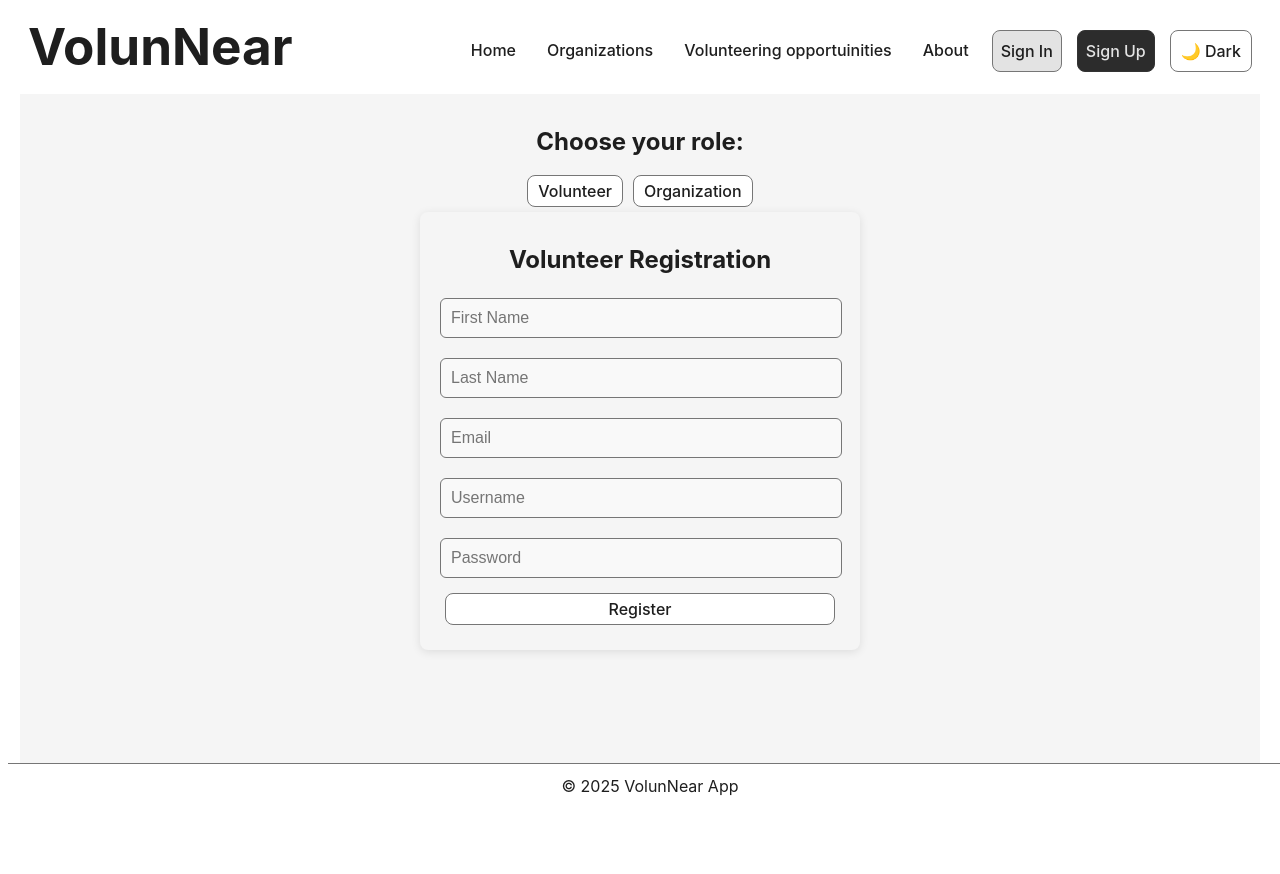
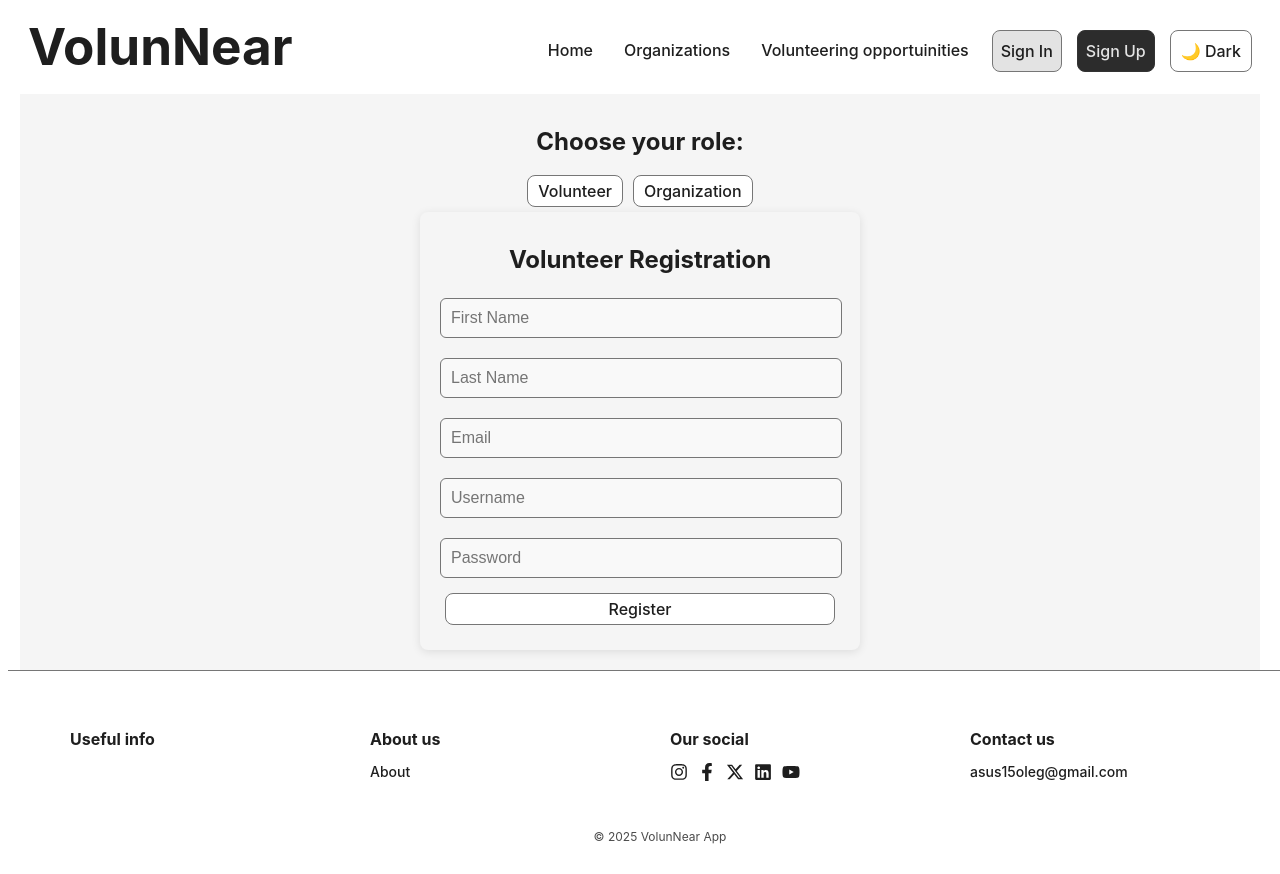
Before and after one commit to Essur/volun-near-client-side, a React (Vite) app: page /register in a window 1280 px wide. Shown: the top 874 px of the page. Before the commit the page ends 816 px from the top, so only its background shows below. Built offline with nearby package versions, Linux system fonts and the light colour scheme.

Commit message:
changed styling of footer, added style-components for it

```diff
--- a/src/components/Footer.tsx
+++ b/src/components/Footer.tsx
@@ -1,7 +1,66 @@
-import { StyledFooter } from "../styles/GlobalStyledContainers";
+import {
+  FaInstagram,
+  FaFacebookF,
+  FaLinkedin,
+  FaYoutube,
+} from "react-icons/fa";
+import { FaXTwitter } from "react-icons/fa6";
+import {
+  FooterBottom,
+  FooterColumn,
+  FooterContainer,
+  FooterLink,
+  SocialIcons,
+  StyledFooter,
+} from "../styles/StyledFooter";
 
 const Footer: React.FC = () => {
-    return <StyledFooter>© 2025 VolunNear App</StyledFooter>;
-  };
+  return (
+    <>
+      <StyledFooter>
+        <FooterContainer>
+          <FooterColumn>
+            <h3>Useful info</h3>
+          </FooterColumn>
+
+          <FooterColumn>
+            <h3>About us</h3>
+            <FooterLink to="/about">About</FooterLink>
+          </FooterColumn>
+
+          <FooterColumn>
+            <h3>Our social</h3>
+            <SocialIcons>
+              <a href="#">
+                <FaInstagram />
+              </a>
+              <a href="#">
+                <FaFacebookF />
+              </a>
+              <a href="#">
+                <FaXTwitter />
+              </a>
+              <a href="#">
+                <FaLinkedin />
+              </a>
+              <a href="#">
+                <FaYoutube />
+              </a>
+            </SocialIcons>
+          </FooterColumn>
+
+          <FooterColumn>
+            <h3>Contact us</h3>
+            <FooterLink to="mailto:asus15oleg@gmail.com">
+              asus15oleg@gmail.com
+            </FooterLink>
+          </FooterColumn>
+        </FooterContainer>
+
+        <FooterBottom>© 2025 VolunNear App</FooterBottom>
+      </StyledFooter>
+    </>
+  );
+};
 
 export default Footer;
--- a/src/components/Navbar.tsx
+++ b/src/components/Navbar.tsx
@@ -14,7 +14,10 @@ import {
   Title,
   Username,
 } from "../styles/GlobalStyledComponents";
-import { LinksContainer, NavbarContainer } from "../styles/GlobalStyledContainers";
+import {
+  LinksContainer,
+  NavbarContainer,
+} from "../styles/GlobalStyledContainers";
 
 const Navbar: React.FC = () => {
   const { isLoggedIn, username, logout } = useAuth();
@@ -48,8 +51,9 @@ const Navbar: React.FC = () => {
       <LinksContainer>
         <StyledLink to="/">Home</StyledLink>
         <StyledLink to="/organizations">Organizations</StyledLink>
-                <StyledLink to="/all-activities">Volunteering opportuinities</StyledLink>
-                <StyledLink to="/about">About</StyledLink>
+        <StyledLink to="/all-activities">
+          Volunteering opportuinities
+        </StyledLink>
         {isLoggedIn ? (
           <DropdownContainer className="dropdown-container">
             <Username onClick={() => setMenuOpen(!menuOpen)}>
@@ -57,18 +61,22 @@ const Navbar: React.FC = () => {
             </Username>
             {menuOpen && (
               <DropdownMenu>
-                                <MenuItem onClick={() =>
+                <MenuItem
+                  onClick={() =>
                     sRole === "volunteer"
                       ? goTo("/volunteer-profile")
                       : goTo("/organization-profile")
-                                }>
+                  }
+                >
                   View Profile
                 </MenuItem>
-                                <MenuItem onClick={() =>
+                <MenuItem
+                  onClick={() =>
                     sRole === "volunteer"
                       ? goTo("/volunteer-requests")
                       : goTo("/organization-requests")
-                                }>
+                  }
+                >
                   My requests
                 </MenuItem>
                 {sRole === "organization" && (
--- a/src/styles/GlobalStyledContainers.tsx
+++ b/src/styles/GlobalStyledContainers.tsx
@@ -23,7 +23,9 @@ export const NavbarContainer = styled.nav`
   padding: 10px 20px;
   background-color: var(--navbar-bg);
   color: var(--text-color);
-    transition: background-color 0.3s ease, color 0.3s ease;
+  transition:
+    background-color 0.3s ease,
+    color 0.3s ease;
 `;
 
 export const MdContainer = styled.div`
@@ -103,12 +105,3 @@ export const ModalOverlay = styled.div`
   align-items: center;
   z-index: 1000;
 `;
-
-export const StyledFooter = styled.footer`
-    width: 100%;
-    padding: 10px;
-    text-align: center;
-    background: var(--navbar-bg);
-    color: var(--text-color);
-    border-top: 1px solid var(--button-border);
-`;
--- /dev/null
+++ b/src/styles/StyledFooter.tsx
@@ -0,0 +1,74 @@
+import { Link } from "react-router-dom";
+import styled from "styled-components";
+
+export const StyledFooter = styled.footer`
+  width: 100%;
+  padding: 20px;
+  background: var(--navbar-bg, #3f4bf7);
+  color: var(--text-color, white);
+  border-top: 1px solid var(--button-border, rgba(255, 255, 255, 0.2));
+  text-align: center;
+`;
+
+export const FooterContainer = styled.div`
+  max-width: 1200px;
+  margin: 0 auto;
+  display: flex;
+  flex-wrap: wrap;
+  justify-content: space-between;
+  align-items: flex-start;
+  padding: 10px 10px;
+`;
+
+export const FooterColumn = styled.div`
+  flex: 1;
+  min-width: 200px;
+  margin: 10px;
+  text-align: left;
+
+  h3 {
+    font-size: 16px;
+    margin-bottom: 10px;
+  }
+`;
+
+export const FooterLink = styled(Link)`
+  display: block;
+  color: var(--text-color);
+  text-decoration: none;
+  font-size: 14px;
+  margin-bottom: 5px;
+  transition: color 0.3s ease-in-out;
+
+  &:hover {
+    color: #f39c12;
+    text-decoration: underline;
+  }
+
+  &:active {
+    color: #e67e22;
+  }
+`;
+
+export const SocialIcons = styled.div`
+  display: flex;
+  gap: 10px;
+  margin-top: 10px;
+
+  a {
+    color: var(--text-color);
+    font-size: 18px;
+    transition: color 0.3s ease-in-out;
+
+    &:hover {
+      color: #f39c12;
+    }
+  }
+`;
+
+export const FooterBottom = styled.div`
+  text-align: center;
+  margin-top: 20px;
+  font-size: 12px;
+  opacity: 0.8;
+`;
```
Also changed, not shown: src/pages/profile/OrganizationProfilePage.tsx (+34 -14 lines). Lines whose indentation alone changed are shown as unchanged.
